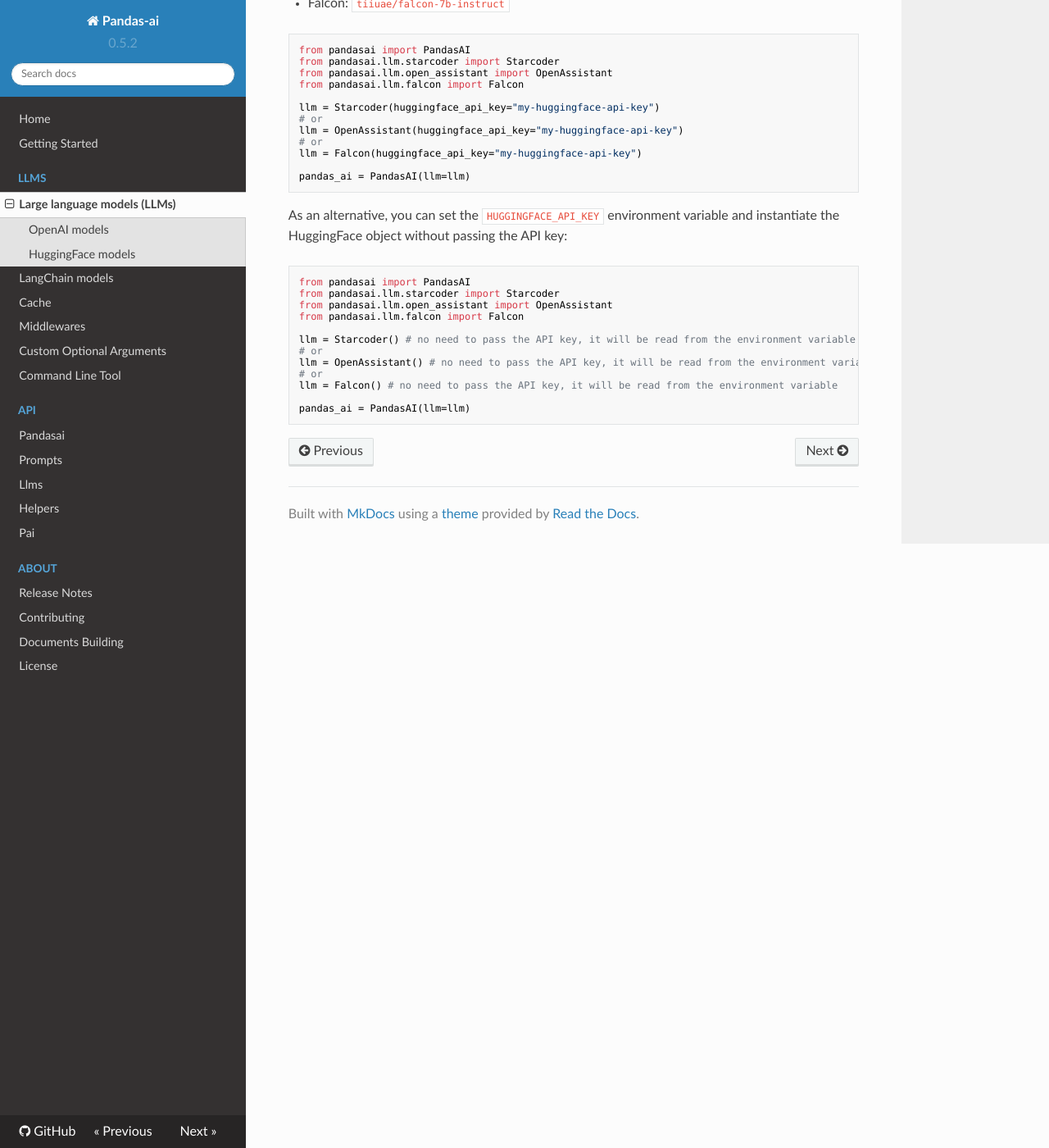
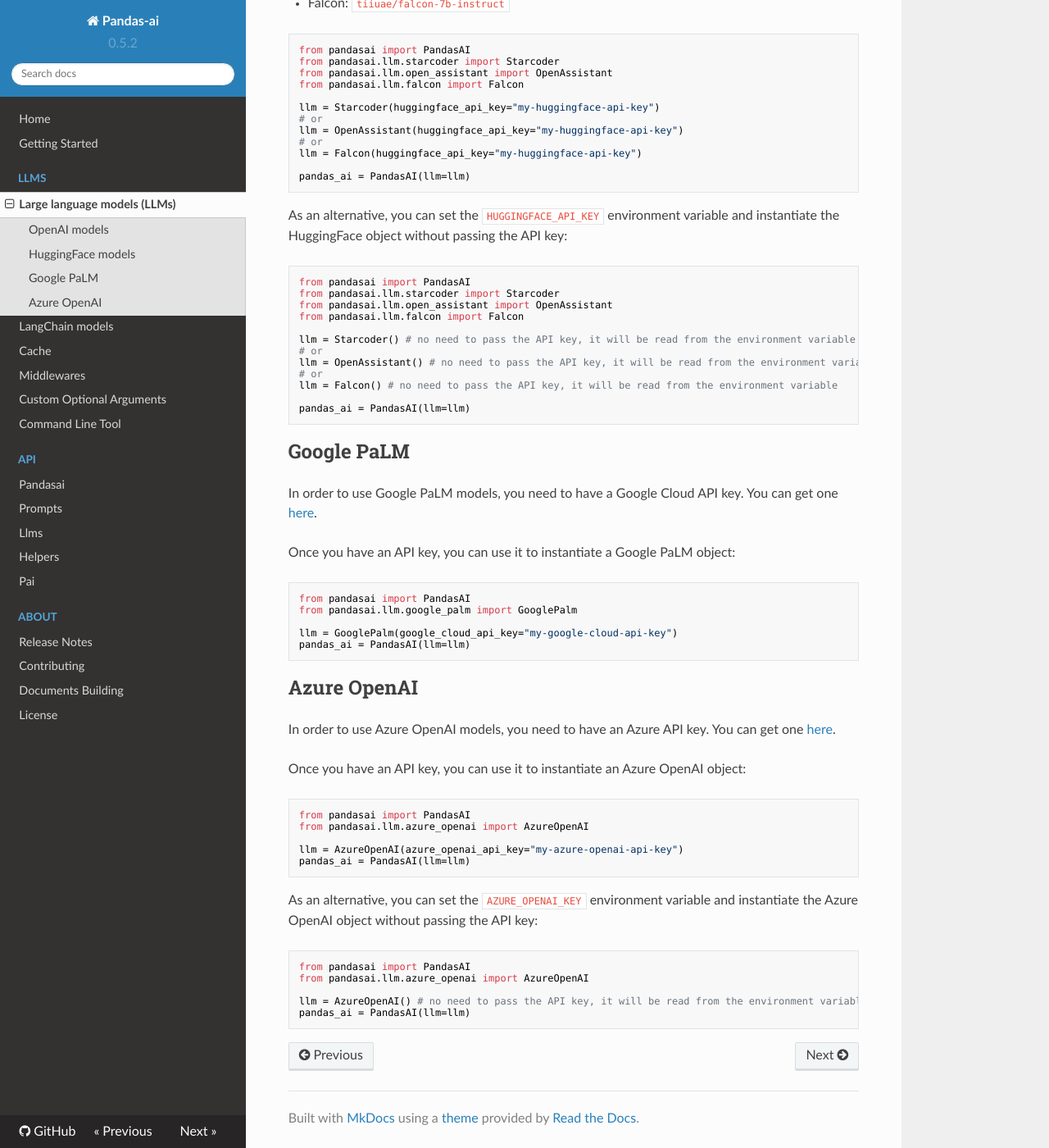
Before and after one commit to AIDevMonster/-pandas-ai, an MkDocs documentation site: the page built from docs/llms.md, in a window 1280 px wide and 1400 px high, scrolled down 939 px. Shown: the whole window at 82% size. Built offline with MkDocs 1.6.1, drawn with Linux system fonts in a browser that asks for light colours; nearby versions of some CDN libraries.

Commit message:
docs: add docs about azure and google palm llms

````diff
--- a/docs/llms.md
+++ b/docs/llms.md
@@ -69,3 +69,41 @@ llm = Falcon() # no need to pass the API key, it will be read from the environme
 
 pandas_ai = PandasAI(llm=llm)
 ```
+
+## Google PaLM
+
+In order to use Google PaLM models, you need to have a Google Cloud API key. You can get one [here](https://developers.generativeai.google/tutorials/setup).
+
+Once you have an API key, you can use it to instantiate a Google PaLM object:
+
+```python
+from pandasai import PandasAI
+from pandasai.llm.google_palm import GooglePalm
+
+llm = GooglePalm(google_cloud_api_key="my-google-cloud-api-key")
+pandas_ai = PandasAI(llm=llm)
+```
+
+## Azure OpenAI
+
+In order to use Azure OpenAI models, you need to have an Azure API key. You can get one [here](https://azure.microsoft.com/it-it/products/cognitive-services/openai-service).
+
+Once you have an API key, you can use it to instantiate an Azure OpenAI object:
+
+```python
+from pandasai import PandasAI
+from pandasai.llm.azure_openai import AzureOpenAI
+
+llm = AzureOpenAI(azure_openai_api_key="my-azure-openai-api-key")
+pandas_ai = PandasAI(llm=llm)
+```
+
+As an alternative, you can set the `AZURE_OPENAI_KEY` environment variable and instantiate the Azure OpenAI object without passing the API key:
+
+```python
+from pandasai import PandasAI
+from pandasai.llm.azure_openai import AzureOpenAI
+
+llm = AzureOpenAI() # no need to pass the API key, it will be read from the environment variable
+pandas_ai = PandasAI(llm=llm)
+```
````
